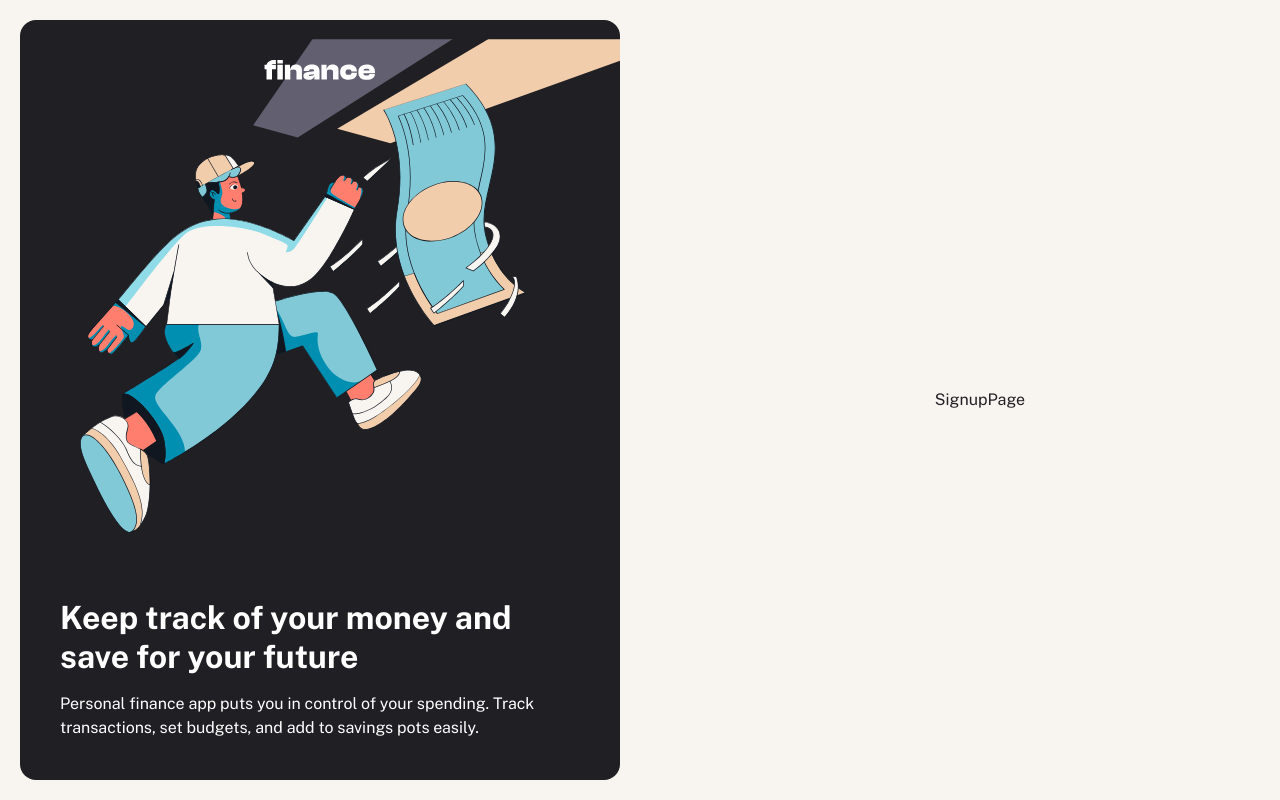
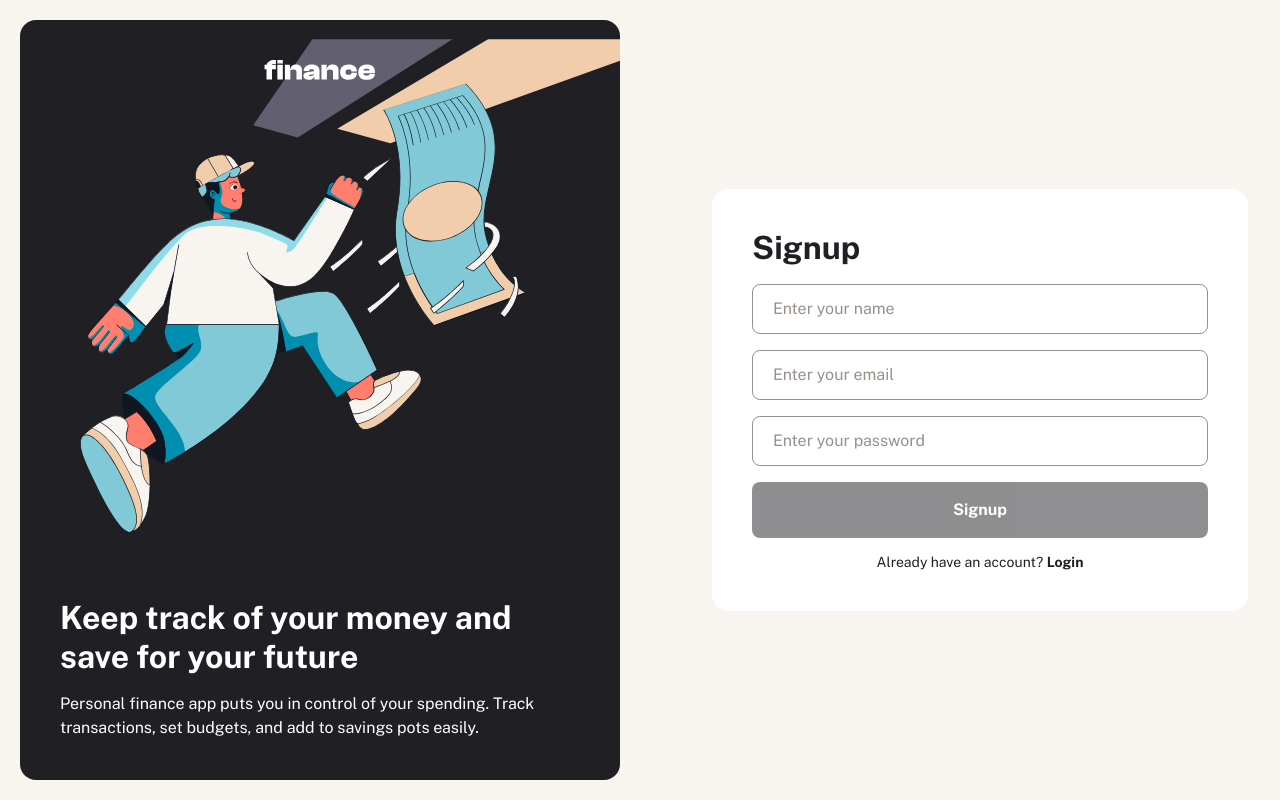
Before and after one commit to Nicolas0611/finance, a React (Vite) app: page /auth/signup in a window 1280 px wide. Built offline with nearby package versions, Linux system fonts and the light colour scheme; no server answers.

Commit message:
Add SignupForm component with form handling and validation using react-hook-form; update SignupPage to render SignupForm.

```diff
--- a/src/features/auth/components/SignupForm/SignupForm.tsx
+++ b/src/features/auth/components/SignupForm/SignupForm.tsx
@@ -1,5 +1,53 @@
+import { useForm } from "react-hook-form";
+import AuthWrapper from "../AuthWrapper/AuthWrapper";
+import { Button, InputField } from "@/components";
+
+interface SignupFormData {
+  name: string;
+  email: string;
+  password: string;
+}
+
 const SignupForm = () => {
-  return <div>SignupForm</div>;
+  const {
+    register,
+    handleSubmit,
+    formState: { isValid },
+  } = useForm<SignupFormData>({});
+
+  const onSubmit = (data: SignupFormData) => {
+    console.log(data);
+  };
+
+  return (
+    <AuthWrapper
+      title="Signup"
+      onSubmit={handleSubmit(onSubmit)}
+      link={{
+        title: "Already have an account?",
+        text: "Login",
+        to: "/auth/login",
+      }}
+    >
+      <InputField
+        placeholder="Enter your name"
+        {...register("name", { required: true })}
+      />
+      <InputField
+        type="email"
+        placeholder="Enter your email"
+        {...register("email", { required: true })}
+      />
+      <InputField
+        type="password"
+        placeholder="Enter your password"
+        {...register("password", { required: true })}
+      />
+      <Button type="submit" disabled={!isValid}>
+        Signup
+      </Button>
+    </AuthWrapper>
+  );
 };
 
 export default SignupForm;
--- a/src/pages/public/SignupPage/SignupPage.tsx
+++ b/src/pages/public/SignupPage/SignupPage.tsx
@@ -1,7 +1,7 @@
-import React from "react";
+import { SignupForm } from "@/features/auth/components";
 
 const SignupPage = () => {
-  return <div>SignupPage</div>;
+  return <SignupForm />;
 };
 
 export default SignupPage;
```
Also changed, not shown: src/features/auth/components/SignupForm/SignupForm.styles.ts (added).
